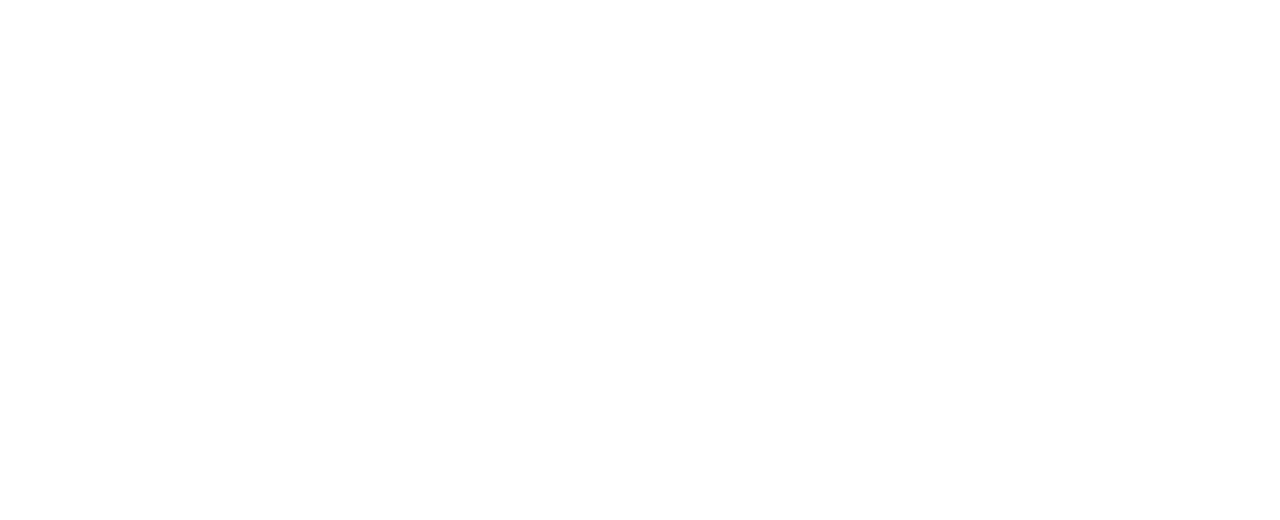
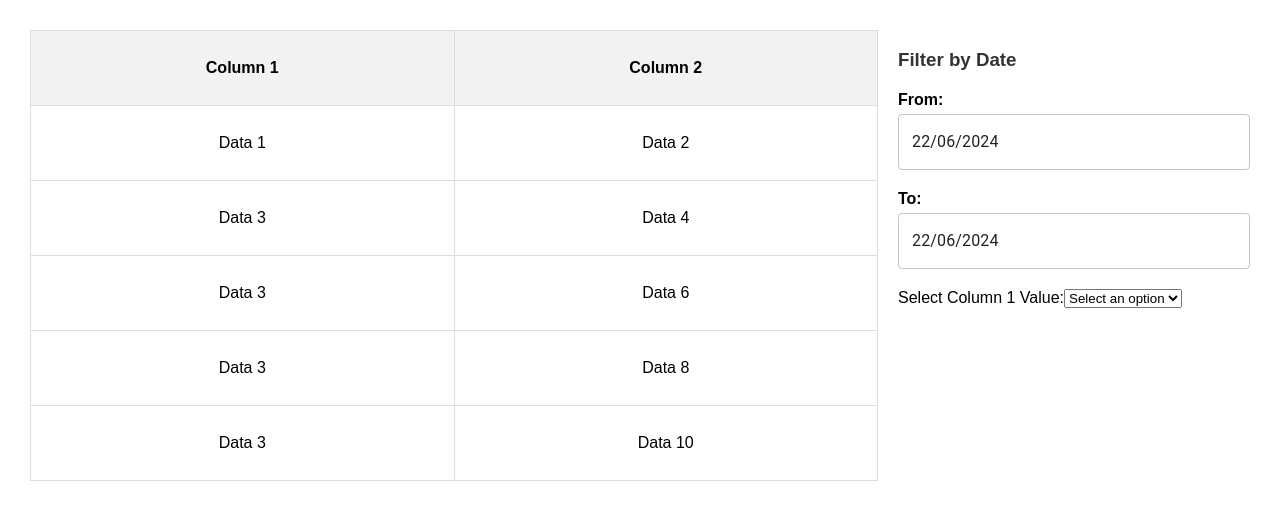
Before and after one commit to Rajsingh45/Greenverse, a React (Create React App) app in the folder frontend/: page /device/1 in a window 1280 px wide. Before the commit this address had no page. Shown: the top 520 px of the page. Built offline with nearby package versions, Linux system fonts and the light colour scheme.

Commit message:
Added new page

```diff
--- a/frontend/package.json
+++ b/frontend/package.json
@@ -7,11 +7,14 @@
     "@emotion/styled": "^11.11.5",
     "@mui/icons-material": "^5.16.0",
     "@mui/material": "^5.16.0",
+    "@mui/x-date-pickers": "^7.11.0",
     "@testing-library/jest-dom": "^5.17.0",
     "@testing-library/react": "^13.4.0",
     "@testing-library/user-event": "^13.5.0",
     "axios": "^1.7.2",
+    "dayjs": "^1.11.12",
     "react": "^18.3.1",
+    "react-datepicker": "^7.3.0",
     "react-dom": "^18.3.1",
     "react-icons": "^5.2.1",
     "react-router-dom": "^6.23.1",
--- a/frontend/src/App.js
+++ b/frontend/src/App.js
@@ -11,6 +11,7 @@
 import EditUser from './components/EditUser'
 import UserInfo from './UserInfo';
 import DashboardPage from './ParentComponent';
+import DeviceDetail from './DeviceDetail'
 
 function App() {
   return (
@@ -28,6 +29,7 @@
           <Route path="/set-password" element={<SetPassword />} />
           <Route path="/edit-user" element={<EditUser />} />
           <Route path="/user-info" element={<UserInfo />} />
+          <Route path="/device/:deviceId" element={<DeviceDetail/>} />
         </Routes>
         </UserContextProvider>
       </Router>
--- /dev/null
+++ b/frontend/src/DeviceDetail.css
@@ -0,0 +1,81 @@
+.device-detail-page {
+    display: flex;
+    flex-direction: row;
+    width: 100%;
+    padding: 20px;
+    box-sizing: border-box;
+}
+
+.table-section {
+    width: 70%;
+    padding: 10px;
+    box-sizing: border-box;
+}
+
+.table-section table {
+    width: 100%;
+    border-collapse: collapse;
+}
+
+.table-section th, .table-section td {
+    border: 1px solid #ddd;
+    padding: 28px;
+    text-align: center;
+}
+
+.table-section th {
+    background-color: #f2f2f2;
+}
+
+.filter-section {
+    width: 30%;
+    padding: 10px;
+    box-sizing: border-box;
+    display: flex;
+    flex-direction: column;
+    align-items: flex-start;
+}
+
+.filter-section h3 {
+    margin-bottom: 20px;
+    color: #333;
+}
+
+.date-picker {
+    margin-bottom: 20px;
+    width: 100%;
+}
+
+.date-picker label {
+    display: block;
+    margin-bottom: 5px;
+    font-weight: bold;
+}
+
+.MuiFormControl-root {
+    width: 100%;
+}
+
+@media (max-width: 768px) {
+    .device-detail-page {
+        flex-direction: column;
+    }
+
+    .table-section, .filter-section {
+        width: 100%;
+    }
+}
+
+@media (max-width: 320px) {
+    .device-detail-page {
+        padding: 10px;
+    }
+
+    .table-section th, .table-section td {
+        padding: 4px;
+    }
+
+    .filter-section h3 {
+        font-size: 1.2em;
+    }
+}
--- /dev/null
+++ b/frontend/src/DeviceDetail.js
@@ -0,0 +1,79 @@
+import React, { useState } from 'react';
+import './DeviceDetail.css';
+import { useParams } from 'react-router-dom';
+import { AdapterDayjs } from '@mui/x-date-pickers/AdapterDayjs';
+import { LocalizationProvider } from '@mui/x-date-pickers/LocalizationProvider';
+import { DatePicker } from '@mui/x-date-pickers/DatePicker';
+import dayjs from 'dayjs';
+import 'dayjs/locale/en-gb';
+
+const DeviceDetailPage = () => {
+    const { deviceId } = useParams();
+    const [startDate, setStartDate] = useState(dayjs());
+    const [endDate, setEndDate] = useState(dayjs());
+    const [selectedOption, setSelectedOption] = useState('');
+
+    const column1Data = ['Data 1', 'Data 3', 'Data 3', 'Data 3', 'Data 3'];
+
+    return (
+        <div className="device-detail-page">
+            <div className="table-section">
+                <table>
+                    <thead>
+                        <tr>
+                            <th>Column 1</th>
+                            <th>Column 2</th>
+                        </tr>
+                    </thead>
+                    <tbody>
+                        {column1Data.map((item, index) => (
+                            <tr key={index}>
+                                <td>{item}</td>
+                                <td>Data {index * 2 + 2}</td>
+                            </tr>
+                        ))}
+                    </tbody>
+                </table>
+            </div>
+            <div className="filter-section">
+                <h3>Filter by Date</h3>
+                <div className="date-picker">
+                    <label>From:</label>
+                    <LocalizationProvider dateAdapter={AdapterDayjs} locale="en-gb">
+                        <DatePicker
+                            value={startDate}
+                            onChange={(newValue) => setStartDate(newValue)}
+                            format="DD/MM/YYYY"
+                        />
+                    </LocalizationProvider>
+                </div>
+                <div className="date-picker">
+                    <label>To:</label>
+                    <LocalizationProvider dateAdapter={AdapterDayjs} locale="en-gb">
+                        <DatePicker
+                            value={endDate}
+                            onChange={(newValue) => setEndDate(newValue)}
+                            format="DD/MM/YYYY"
+                        />
+                    </LocalizationProvider>
+                </div>
+                <div className="dropdown-section">
+                    <label>Select Column 1 Value:</label>
+                    <select
+                        value={selectedOption}
+                        onChange={(e) => setSelectedOption(e.target.value)}
+                    >
+                        <option value="" disabled>Select an option</option>
+                        {column1Data.map((item, index) => (
+                            <option key={index} value={item}>
+                                {item}
+                            </option>
+                        ))}
+                    </select>
+                </div>
+            </div>
+        </div>
+    );
+};
+
+export default DeviceDetailPage;
--- a/frontend/src/components/Admin.css
+++ b/frontend/src/components/Admin.css
@@ -4,7 +4,7 @@
   background: #d9ffcc;
 }
 
-.left, .right {
+.left, .right-new{
   padding: 2rem;
 }
 
@@ -49,15 +49,36 @@
   background-color: orange;
 }
 
-.right {
-  width: 40%;
-  background: url('../images/background.png') no-repeat center center;
+.right-new {
+  /* width: 40%; */
+  /* background: url('../images/background.png') no-repeat center center; */
   background-size: cover;
   display: flex;
   flex-direction: column;
   align-items: center;
   justify-content: center;
   color: white;
+}
+
+.google-map {
+  height: 100%;
+  position: relative;
+}
+
+.map-wrapper {
+  flex: 1;
+  padding: 20px;
+  display: flex;
+  justify-content: center;
+  align-items: center;
+  margin-top: -15px;
+}
+
+iframe {
+  height: 80%;
+  width: 130%;
+  border-radius: 1rem !important;
+  display: block;
 }
 
 .dashboard-title {
@@ -76,7 +97,7 @@
     flex-direction: row;
   }
 
-  .left, .right {
+  .left, .right-new {
     width: 50%;
     padding: 1rem;
   }
@@ -109,7 +130,7 @@
     flex-direction: column;
   }
 
-  .left, .right {
+  .left, .right-new {
     width: 100%;
     padding: 1rem;
   }
--- a/frontend/src/components/Admin.js
+++ b/frontend/src/components/Admin.js
@@ -1,20 +1,20 @@
 import React, { useState, useEffect } from 'react';
 import './Admin.css';
-import Navbar from '../Navbar.js'
+import Navbar from '../Navbar.js';
 import NewUserForm from './NewUser';
 import EditUserForm from './EditUser';
 import { Menu, MenuItem, IconButton, TextField, Button } from '@mui/material';
 import MoreVert from '@mui/icons-material/MoreVert';
 import { useNavigate } from 'react-router-dom';
 
-const Admin = ({users, setUsers}) => {
-  // const [users, setUsers] = useState([]);
+const Admin = ({ users, setUsers }) => {
   const [showNewUserForm, setShowNewUserForm] = useState(false);
   const [showEditUserForm, setShowEditUserForm] = useState(false);
   const [anchorEl, setAnchorEl] = useState(null);
   const [renamingUserEmail, setRenamingUserEmail] = useState(null);
   const [newName, setNewName] = useState('');
   const [menuUser, setMenuUser] = useState(null);
+  const [mapUrl, setMapUrl] = useState('');
   const navigate = useNavigate();
 
   useEffect(() => {
@@ -42,7 +42,7 @@
     };
 
     fetchUsers();
-  }, []);
+  }, [setUsers]);
 
   const handleNewUser = () => {
     setShowNewUserForm(true);
@@ -154,9 +154,48 @@
     setMenuUser(null);
   };
 
+  const initMap = async () => {
+    try {
+      const response = await fetch('http://localhost:5000/locations', {
+        method: 'GET',
+        headers: {
+          'Content-Type': 'application/json',
+        },
+      });
+      const locations = await response.json();
+
+      if (!locations.length) {
+        console.error('No locations found.');
+        return;
+      }
+
+      const avgLat = locations.reduce((sum, loc) => sum + loc.lat, 0) / locations.length;
+      const avgLng = locations.reduce((sum, loc) => sum + loc.lng, 0) / locations.length;
+      console.log(avgLat)
+      console.log(avgLng)
+
+      const baseURL = 'https://www.google.com/maps/embed?';
+      const params = new URLSearchParams({
+        center: `${avgLat},${avgLng}`,
+        // zoom: '1',
+        // size: '600x300',
+        markers: locations.map(loc => `${loc.lat},${loc.lng}`).join('|')
+
+      });
+
+      console.log(params.markers)
+      setMapUrl(`${baseURL}${params.toString()}`);
+    } catch (error) {
+      console.error('Error fetching map locations:', error);
+    }
+  };
+
+  useEffect(() => {
+    initMap();
+  }, []);
+
   return (
     <>
-    {/* <Navbar/> */}
       <div className="container">
         {showNewUserForm ? (
           <NewUserForm onUserAdded={handleUserAdded} />
@@ -199,8 +238,7 @@
                           user.name
                         )}
                       </td>
-                    <td>
-                        {user.email}</td>
+                      <td>{user.email}</td>
                       <td>{user.dateAdded}</td>
                       <td>{user.noofdevices}</td>
                       <td>
@@ -229,8 +267,18 @@
               </table>
               <button className="add-user-btn" onClick={handleNewUser}>Add New User</button>
             </div>
-          <div className="right">
-            <h1 className="dashboard-title">Admin Dashboard</h1>
+            <div className="right-new">
+              <div className="map-wrapper col-12 col-md-6">
+                <div className="google-map">
+                  <iframe
+                    title="Google Map"
+                    frameBorder="0"
+                    style={{ border: 0 }}
+                    src={mapUrl}
+                    allowFullScreen
+                  ></iframe>
+                </div>
+              </div>
             </div>
           </>
         )}
```
Also changed, not shown: 2 other files (tests, documents, lock files or other folders). Lines whose indentation alone changed are shown as unchanged.
